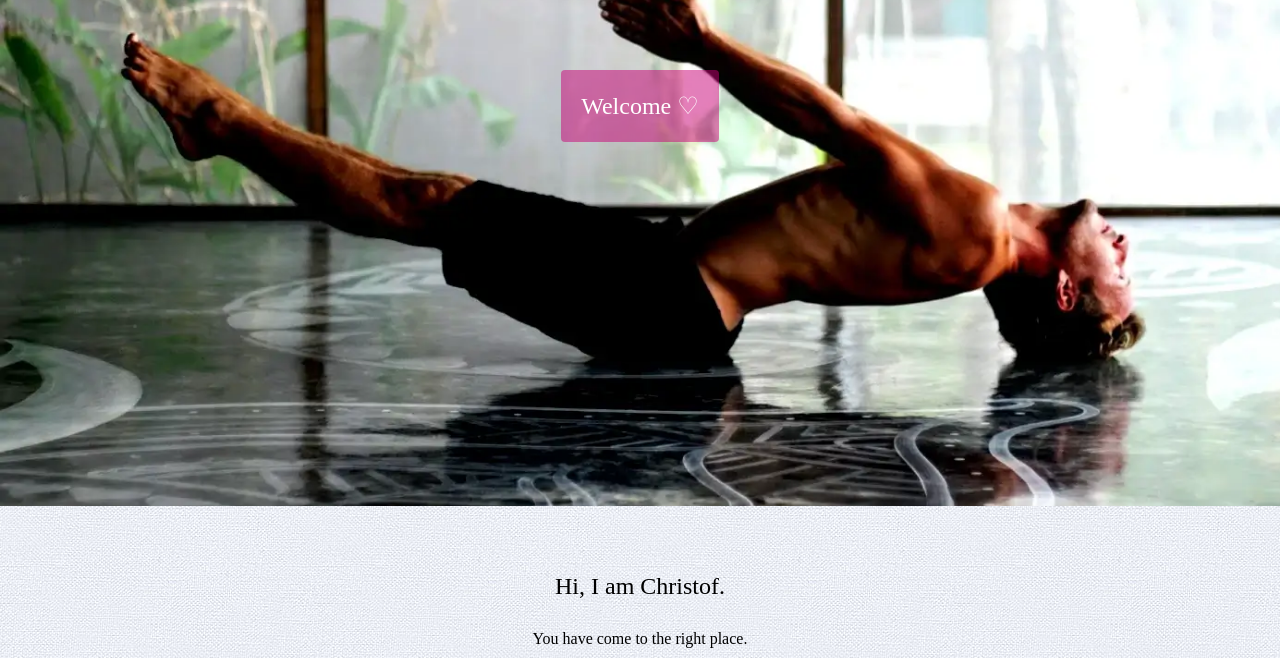
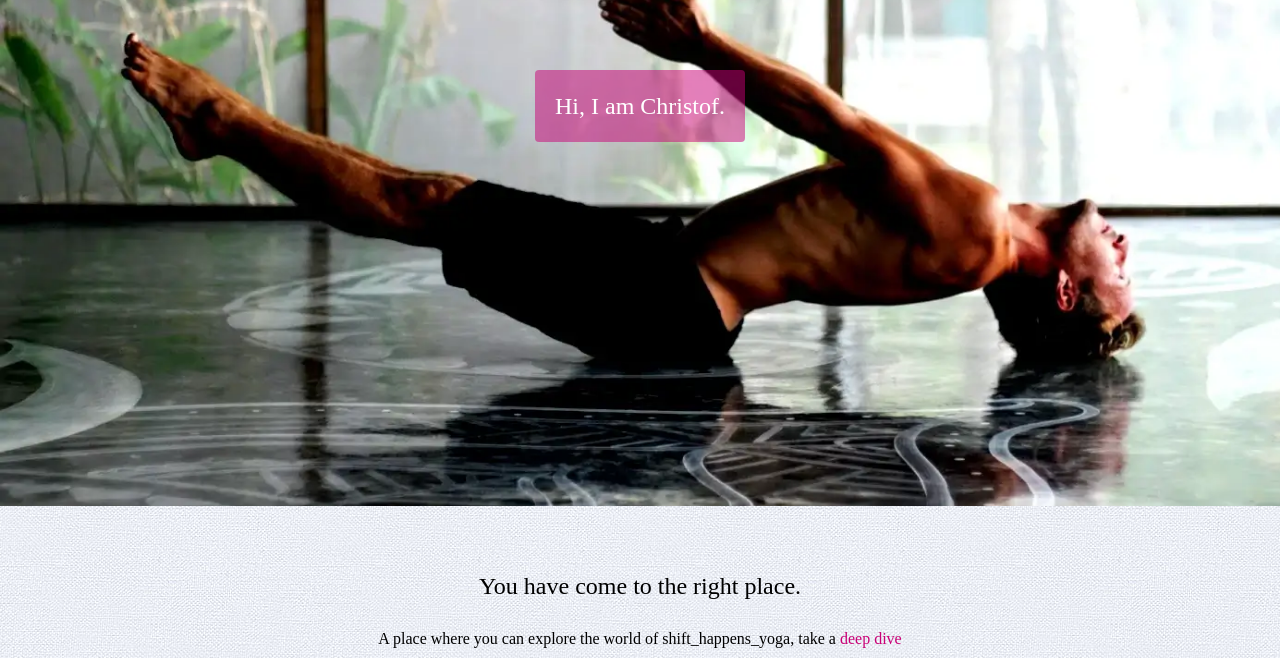
Before and after one commit to Existenziell/yoga.christof.digital, a Next.js app: page / in a window 1280 px wide. Shown: the part 294-952 px from the top of the page. Built offline with nearby package versions, Linux system fonts and the light colour scheme; a web font is replaced by a local one.

Commit message:
Better intro

```diff
--- a/pages/index.js
+++ b/pages/index.js
@@ -5,16 +5,17 @@ export default function Index() {
   return (
     <>
       <header className='flex items-center justify-center h-screen sm:bg-fixed bg-center bg-cover bg-parallax-1'>
-        <h1 className='p-5 text-2xl text-white bg-brand bg-opacity-50 rounded'>
-          Welcome &#x2661;
-        </h1>
+        <a href='#anchor' aria-label='Scroll down'>
+          <h1 className='p-5 text-2xl text-white bg-brand bg-opacity-50 rounded'>
+            Hi, I am Christof.
+          </h1>
+        </a>
       </header>
 
       <div className='max-w-xl m-auto px-4 leading-relaxed my-16'>
-        <h2 className='text-2xl mb-6'>
-          Hi, I am Christof.
+        <h2 className='text-2xl mb-6' id='anchor'>
+          You have come to the right place.
         </h2>
-        <p className='mb-2'>You have come to the right place.</p>
         <p className='mb-2'>
           A place where you can explore the world of shift_happens_yoga,{' '}
           take a <Link href='/timeline'><a className='link'>deep dive</a></Link> into what brought me here,{' '}
@@ -22,6 +23,7 @@ export default function Index() {
           find the right <Link href='/services'><a className='link'>service</a></Link> for you,{' '}
           interact visually with the <Link href='/map'><a className='link'>map</a></Link> of all shifting events of my journey or just follow along on this indeed life changing endeavour.
         </p>
+        <p className='mb-2 text-3xl'>&#x2661;</p>
         <p>
           I have been travelling the world, for the last 4 years, practicing and teaching Yoga and looking for enticing projects and humans.<br />
           Please <Link href='/connect'><a className='link'>contact me</a></Link> if you see possible synergies or have questions.
```
